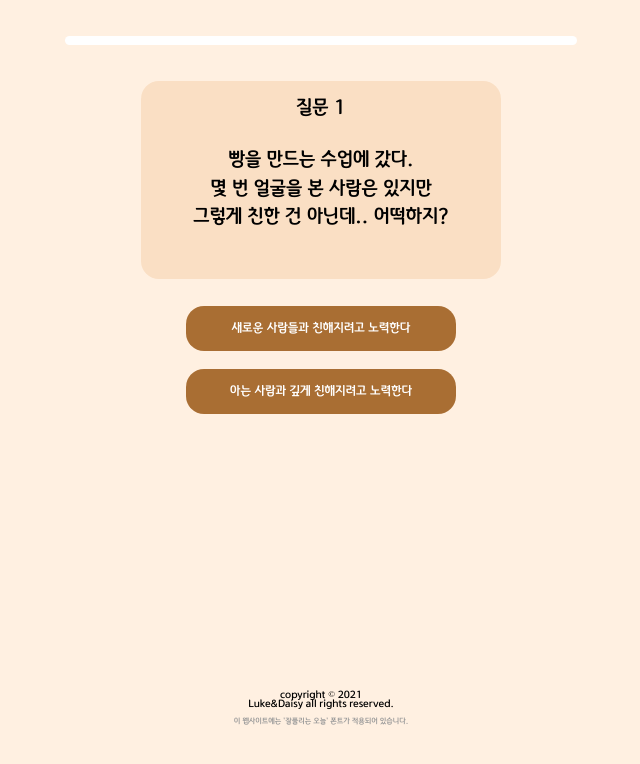
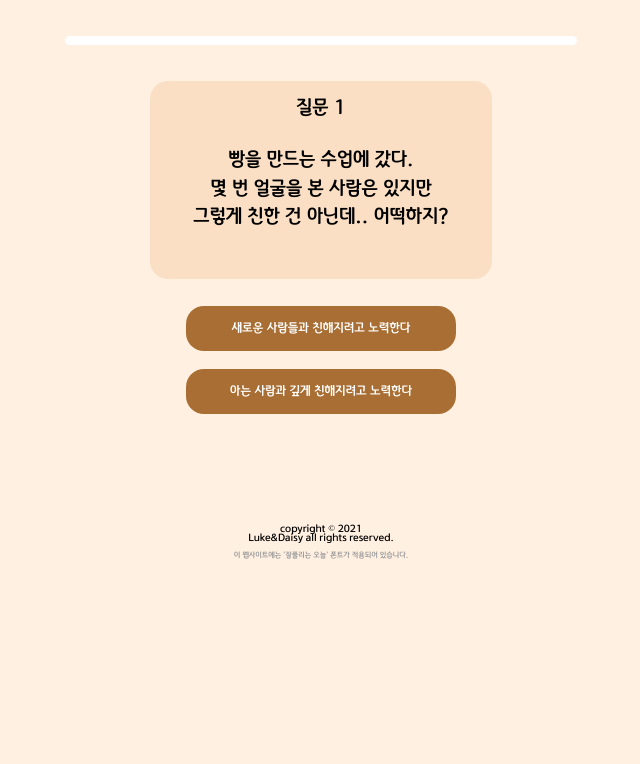
Before and after one commit to tofutree23/bread-test, a React (Create React App) app: page /test in a window 1280 px wide. Shown: the top 764 px of the page, without its empty margins (319-959 px from the left). Built offline with nearby package versions, Linux system fonts and the light colour scheme.

Commit message:
fix: some csses

```diff
--- a/src/components/BottomBar/BottomBar.tsx
+++ b/src/components/BottomBar/BottomBar.tsx
@@ -16,8 +16,8 @@ const BottomBar: FC = () => {
 
 const useStyles = createUseStyles({
   bottomWrapper: {
-    position: 'absolute',
-    bottom: '8rem',
+    position: 'relative',
+    top: '8rem',
     right: 0,
     left: 0,
     display: 'flex',
--- a/src/components/InnerContents/TestContents/TestContents.tsx
+++ b/src/components/InnerContents/TestContents/TestContents.tsx
@@ -94,7 +94,7 @@ const useStyles = createUseStyles({
     transition: 'width .5s'
   },
   testParagraphArea: {
-    width: '40rem',
+    width: '38rem',
     height: '22rem',
     marginTop: '4rem',
     background: '#FADFC4',
--- a/src/components/Root.tsx
+++ b/src/components/Root.tsx
@@ -24,7 +24,7 @@ const useStyles = createUseStyles({
   appWrapper: {
     width: '50vw',
     height: 'auto',
-    margin: '0 auto'
+    margin: '0 auto 4rem'
   }
 })
 
```
